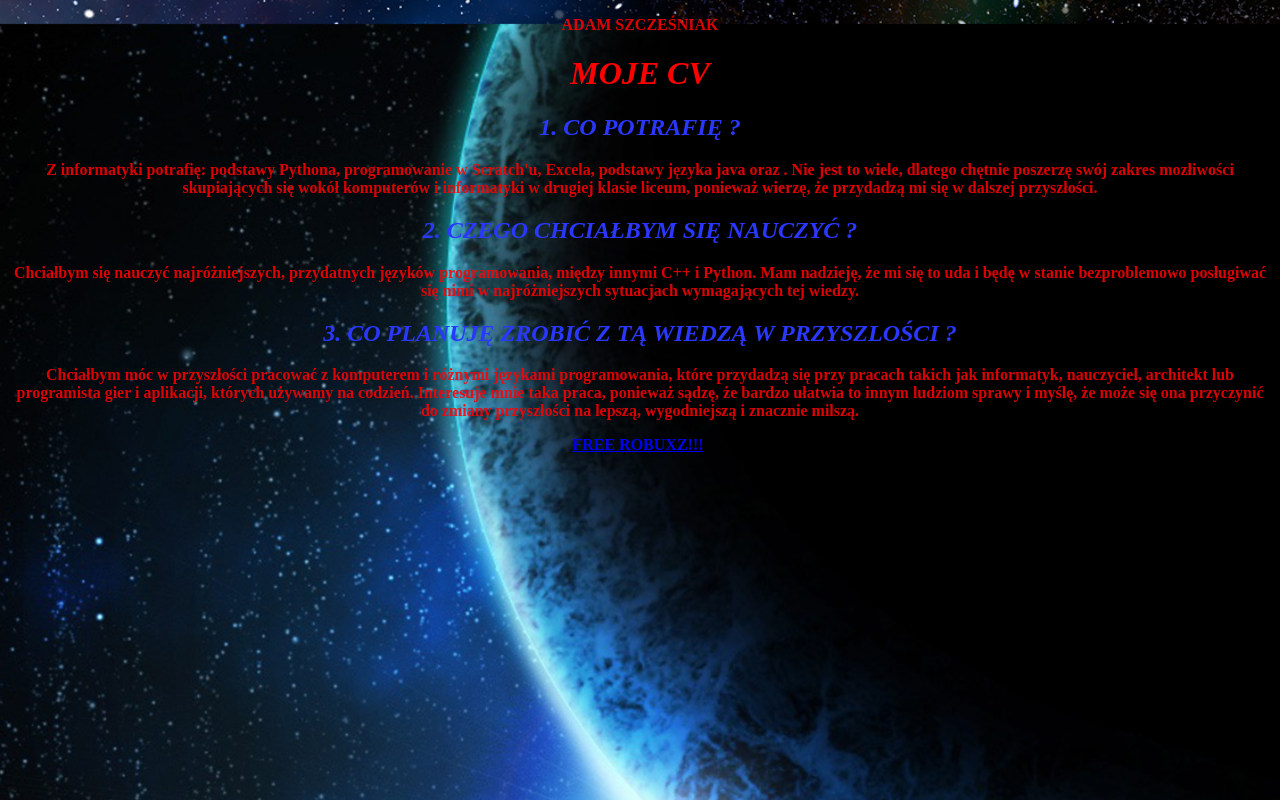
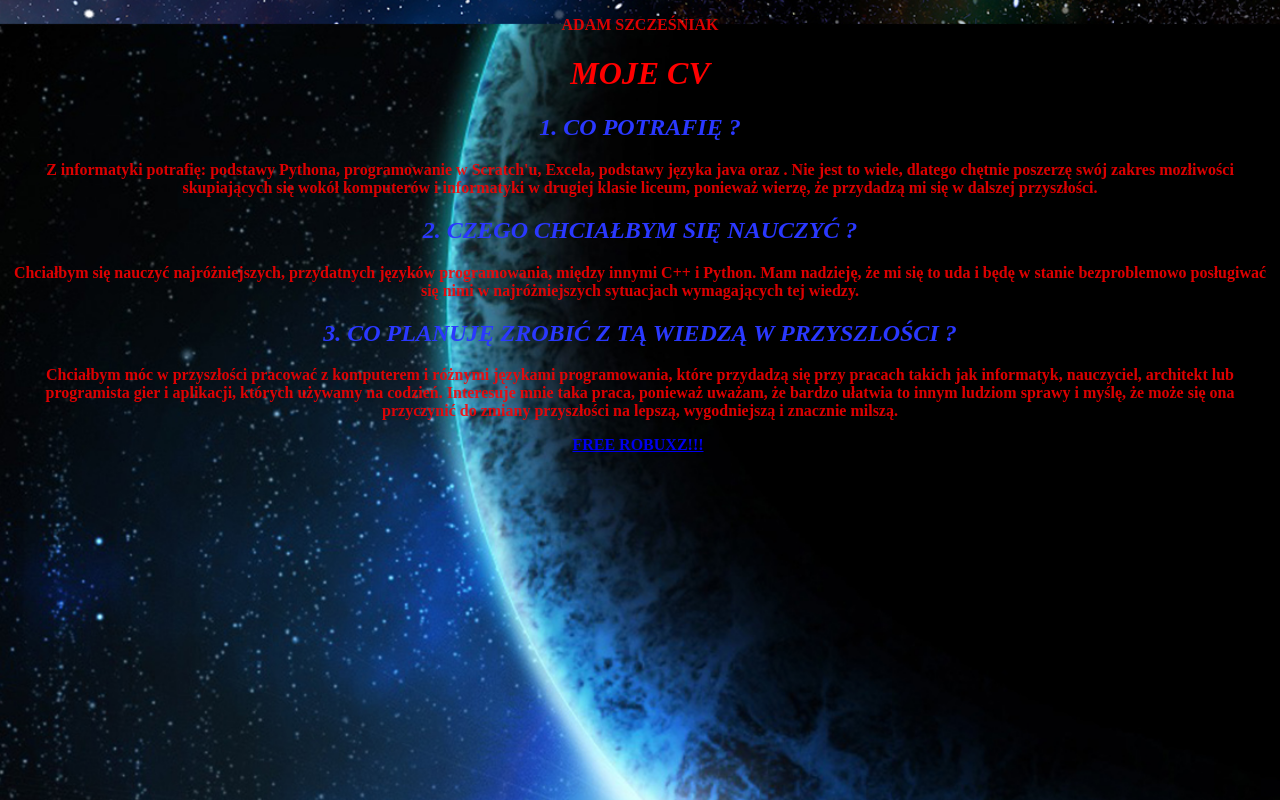
Before and after one commit to AdamSz1B/AdamSz1B.github.io, a plain HTML site: page index.html in a window 1280 px wide. Drawn offline with Linux system fonts and the light colour scheme.

Commit message:
Update index.html

```diff
--- a/index.html
+++ b/index.html
@@ -19,7 +19,7 @@ bezproblemowo posługiwać się nimi w najróżniejszych sytuacjach wymagającyc
 <center><i><h2>3. CO PLANUJĘ ZROBIĆ Z TĄ WIEDZĄ W PRZYSZLOŚCI ?</i></h2>
 <center><p>Chciałbym móc w przyszłości pracować z komputerem i różnymi językami programowania,
 które przydadzą się przy pracach takich jak informatyk, nauczyciel, architekt lub programista gier i aplikacji,
-których używamy na codzień. Interesuje mnie taka praca, ponieważ sądzę, że bardzo ułatwia to innym ludziom sprawy i myślę,
+których używamy na codzień. Interesuje mnie taka praca, ponieważ uważam, że bardzo ułatwia to innym ludziom sprawy i myślę,
 że może się ona przyczynić do zmiany przyszłości na lepszą, wygodniejszą i znacznie milszą. </p>
 <a href="https://www.youtube.com/watch?v=dQw4w9WgXcQ">FREE ROBUXZ!!!</a>
 <img src="aassss.jpeg" alt="">
```
